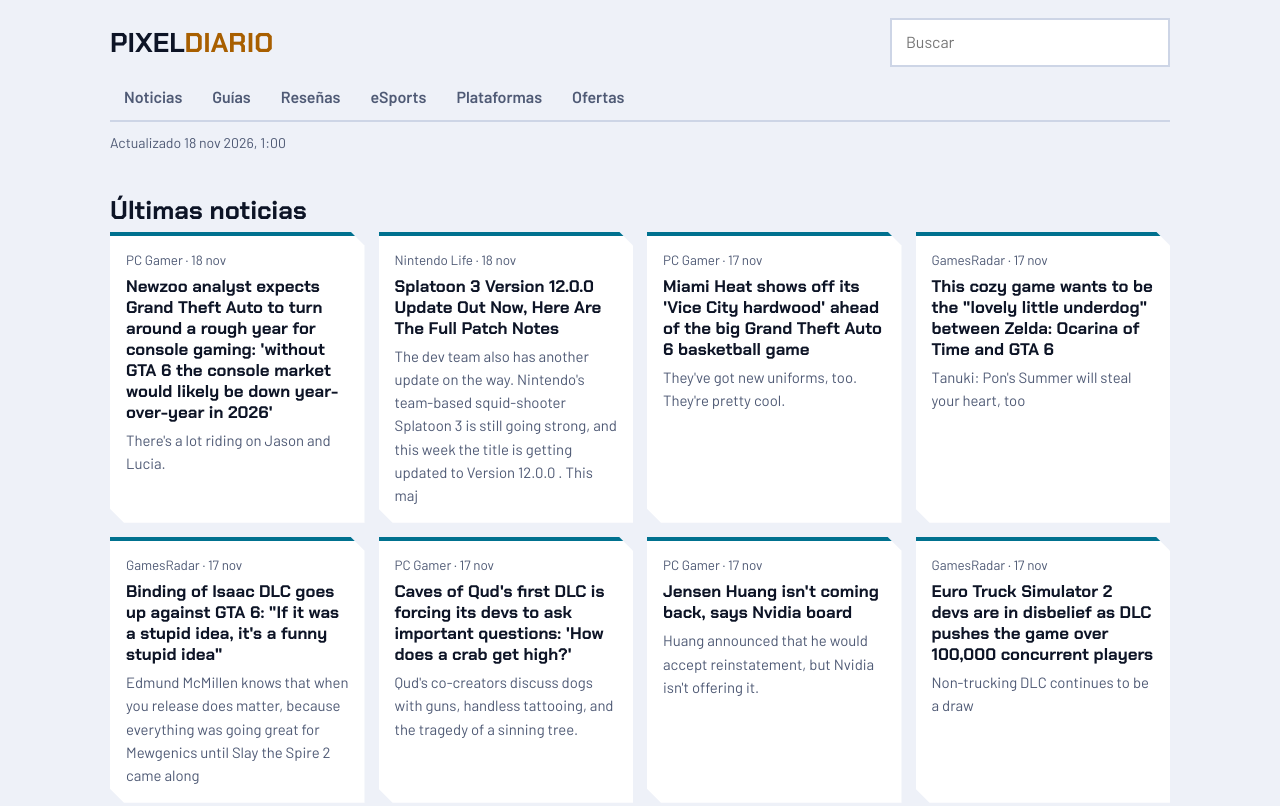
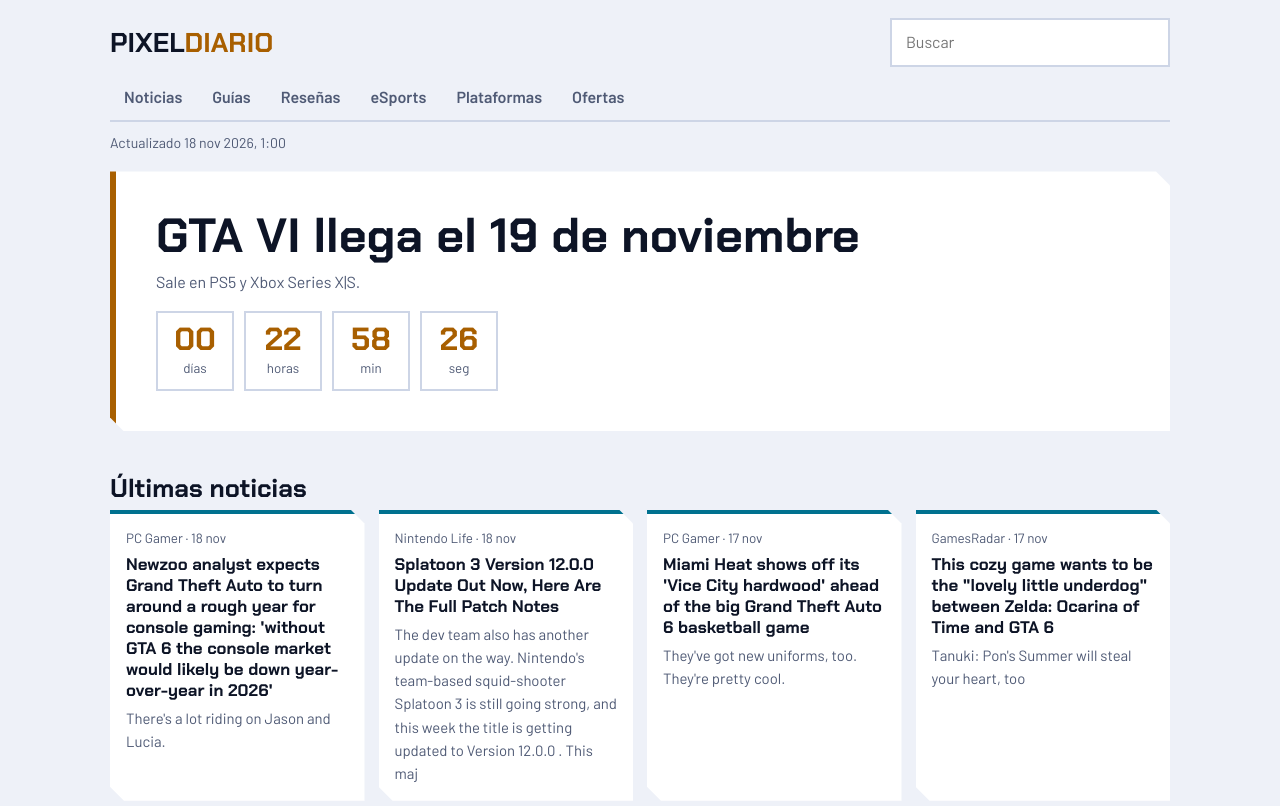
Before and after one commit to K402-gif/PIXEL-DIARY, a website: page pixel-diario-auto/public/index.html in a window 1280 px wide. Shown: the top 806 px of the page. Drawn offline with Linux system fonts and the light colour scheme.

Commit message:
Update index.html

```diff
--- a/pixel-diario-auto/public/index.html
+++ b/pixel-diario-auto/public/index.html
@@ -40,6 +40,10 @@ h2{font:700 1.6rem/1.1 var(--d);margin:44px 0 6px}.lead{margin:0 0 14px;color:va
 .empty{color:var(--muted);padding:12px 0}
 summary{cursor:pointer;font:700 1.05rem/1.3 var(--d)}details.card p{margin-top:8px}
 .notice{color:var(--muted);font-size:.88rem;margin:10px 0}
+.hero{margin:18px 0 6px;padding:clamp(20px,5vw,40px);background:var(--panel);border-left:6px solid var(--amber)}
+.hero h1{font:700 clamp(1.8rem,5vw,3rem)/1.05 var(--d);margin:0 0 8px}.hero p{margin:0;color:var(--muted)}
+.count{display:flex;gap:10px;flex-wrap:wrap;margin-top:16px}.count div{min-width:78px;padding:10px 14px;border:2px solid var(--line);text-align:center}
+.count b{display:block;font:700 2rem/1 var(--d);color:var(--amber);font-variant-numeric:tabular-nums}.count small{color:var(--muted)}
 footer{margin:48px 0 32px;color:var(--muted);font-size:.86rem}
 </style>
 </head>
@@ -48,6 +52,7 @@ footer{margin:48px 0 32px;color:var(--muted);font-size:.86rem}
 <nav><a href="#noticias">Noticias</a><a href="#guias">Guías</a><a href="#resenas">Reseñas</a><a href="#esports">eSports</a><a href="#plataformas">Plataformas</a><a href="#ofertas">Ofertas</a></nav>
 <p class="notice" id="stamp">Cargando…</p>
 
+<section class="hero cut" aria-labelledby="ht"><h1 id="ht">GTA VI llega el 19 de noviembre</h1><p>Sale en PS5 y Xbox Series X|S.</p><div class="count" id="count"></div></section>
 <h2 id="noticias">Últimas noticias</h2><div class="grid" id="news"></div>
 <h2 id="guias">Guías y análisis</h2><p class="lead">Textos propios basados en información pública. No son reseñas jugadas.</p><div class="grid" id="arts"></div>
 <h2 id="resenas">Reseñas</h2><p class="lead">Análisis publicados por medios especializados.</p><div class="grid" id="reviews"></div>
@@ -77,7 +82,7 @@ const money=(n,c)=>{try{return new Intl.NumberFormat("es",{style:"currency",curr
 const STORES={PC:[["Steam","https://store.steampowered.com/specials"],["Epic Games","https://store.epicgames.com/es-ES/free-games"]],
 PlayStation:[["PlayStation Store","https://store.playstation.com/"]],Xbox:[["Xbox","https://www.xbox.com/games/all-games/sales-and-specials"]],Nintendo:[["Nintendo eShop","https://www.nintendo.com/"]]};
 const NEWSLETTER_USER="";                       // tu usuario de Buttondown
-const DONATE={paypal:"",kofi:"",patreon:""};    // pega aquí tus enlaces (https://...)
+const DONATE={paypal:"https://paypal.me/Wdog807",kofi:"https://ko-fi.com/k402gif",patreon:""};    // pega aquí tus enlaces (https://...)
 let D={items:[],steam:[],epic:{now:[],soon:[]}},plat="PC";
 const card=n=>`<a class="card cut" href="${safe(n.url)}" target="_blank" rel="noopener"><span class="meta">${esc(n.source)} · ${fd(n.date)}</span><h3>${esc(n.title)}</h3><p>${esc(n.text)}</p></a>`;
 const list=(id,arr,n)=>{$(id).innerHTML=arr.length?arr.slice(0,n).map(card).join(""):`<p class="empty">Sin resultados.</p>`};
@@ -95,6 +100,11 @@ function render(){
  const e=D.epic;$("epic").innerHTML=[...e.now.map(x=>deal(x,1)),...e.soon.map(x=>deal(x,1))].join("")||`<p class="empty">Sin datos todavía.</p>`;
  $("steam").innerHTML=D.steam.map(x=>deal(x,0)).join("")||`<p class="empty">Sin datos todavía.</p>`;
 }
+function tick(){const ms=new Date(2026,10,19,0,0,0)-new Date();
+ if(ms<=0){$("ht").textContent="GTA VI ya está disponible";$("count").innerHTML="";return}
+ const s=Math.floor(ms/1000),v=[[Math.floor(s/86400),"días"],[Math.floor(s%86400/3600),"horas"],[Math.floor(s%3600/60),"min"],[s%60,"seg"]];
+ $("count").innerHTML=v.map(x=>`<div><b>${String(x[0]).padStart(2,"0")}</b><small>${x[1]}</small></div>`).join("")}
+tick();setInterval(tick,1000);
 $("q").addEventListener("input",render);
 fetch("articulos.json").then(r=>r.json()).then(a=>{$("arts").innerHTML=a.map(x=>`<details class="card cut"><summary>${esc(x.title)}<br><span class="meta">${esc(x.tag)} · ${esc(x.date)}</span></summary>${x.body.map(p=>`<p>${esc(p)}</p>`).join("")}<p class="meta">Escrito con Claude a partir de fuentes públicas.</p></details>`).join("")}).catch(()=>{});
 if(NEWSLETTER_USER){$("sub").hidden=false;$("subf").action="https://buttondown.com/api/emails/embed-subscribe/"+NEWSLETTER_USER;$("subf").onsubmit=()=>window.open("https://buttondown.com/"+NEWSLETTER_USER,"popupwindow")}
```
